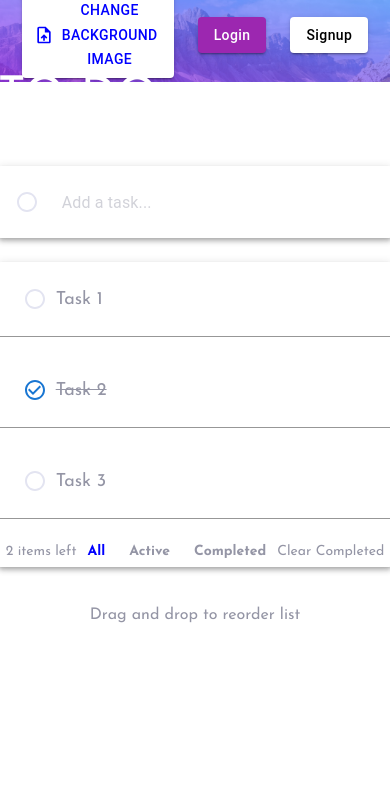
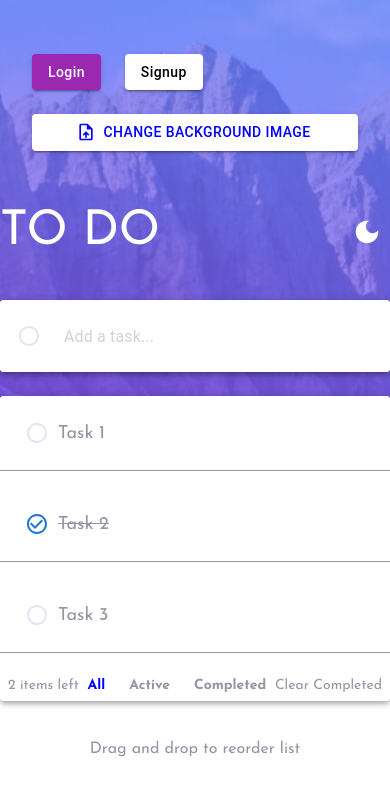
Before and after one commit to Marumo-ProG/senior-todo-app, a React (Create React App) app in the folder frontend/: page / in a window 390 px wide. Shown: the top 796 px of the page. Built offline with nearby package versions, Linux system fonts and the light colour scheme.

Commit message:
fixed the mobile view

```diff
--- a/frontend/src/App.js
+++ b/frontend/src/App.js
@@ -71,7 +71,7 @@ function App() {
                     width: "100%",
                     justifyContent: "center",
                     gridTemplateColumns: "auto",
-                    gridTemplateRows: "70px auto auto",
+                    gridTemplateRows: { xs: "auto auto auto", md: "70px auto auto" },
                 }}
             >
                 <Stack
@@ -81,10 +81,10 @@ function App() {
                         justifySelf: "end",
                         alignSelf: "center",
                         height: "fit-content",
-                        px: 3,
+                        p: 4,
                         width: "100%",
                     }}
-                    direction="row"
+                    direction={{ xs: "column-reverse", sm: "row" }}
                     spacing={3}
                     justifyContent={"space-between"}
                     boxSizing={"border-box"}
@@ -120,7 +120,13 @@ function App() {
                     component="img"
                     image={theme === "light" ? DefaultbackgroundImage : DarkBackground}
                     alt="Default background"
-                    sx={{ width: "100%", height: "auto", gridRow: "1/3", gridColumn: "1/2" }}
+                    sx={{
+                        width: "100%",
+                        height: "100%",
+                        gridRow: "1/3",
+                        gridColumn: "1/2",
+                        objectFit: "cover",
+                    }}
                 />
                 <Stack
                     spacing={5}
```
